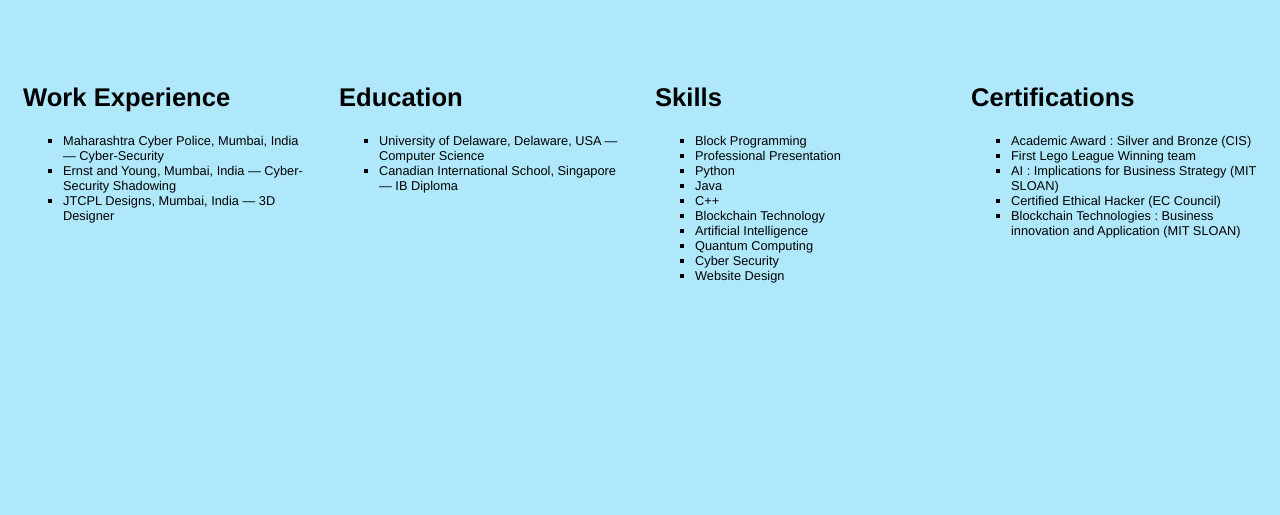
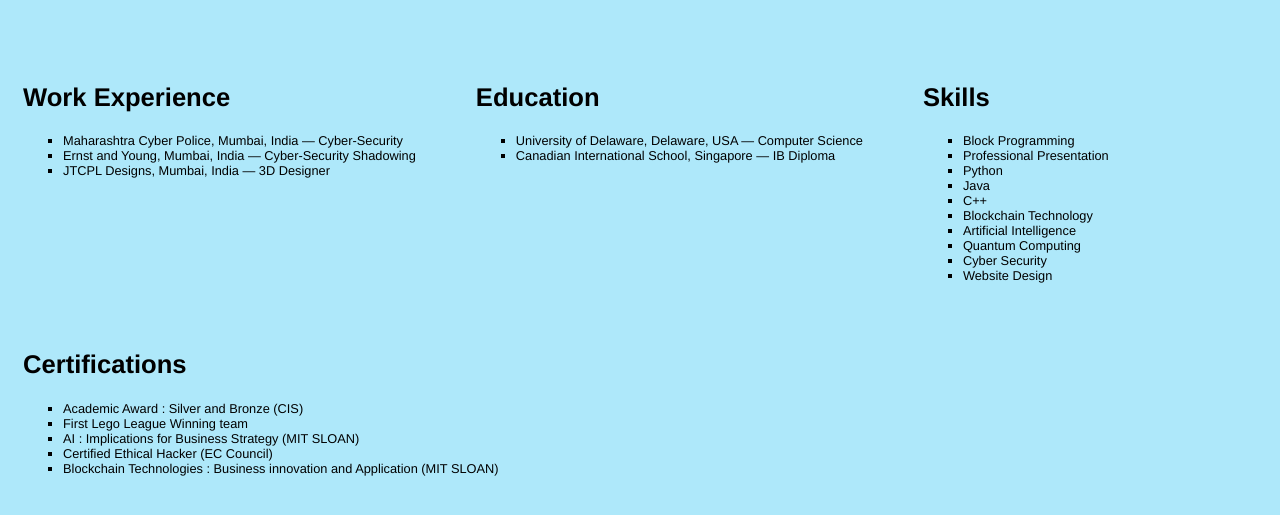
Before and after one commit to I-c-e-m-a-n/Resume, a plain HTML site: page index.html in a window 1280 px wide. Shown: the part 149-664 px from the top of the page. Drawn offline with Linux system fonts and the light colour scheme.

Commit message:
Update index.html

```diff
--- a/index.html
+++ b/index.html
@@ -11,10 +11,10 @@
     <body class = "light-theme">
         <div class="col-10"></div>
         <div class = "header">
-            <div class="col-10"><h1 style="font-size:4vw;">Guru Nayak - Resume</h1></div>
+            <div class="col-12"><h1 style="font-size:4vw;">Guru Nayak - Resume</h1></div>
         </div>
          <div class="row-1">
-            <div class="col-3">
+            <div class="col-eighth">
                 <h2 style="font-size:2vw;">Work Experience</h2>
                 <ul>
                     <li style="font-size:1vw;">Maharashtra Cyber Police, Mumbai, India — Cyber-Security</li>
@@ -22,14 +22,18 @@
                     <li style="font-size:1vw;">JTCPL Designs, Mumbai, India — 3D Designer</li>
                   </ul>
                 </div>
-            <div class="col-3">
+            <div class="col-eighth"></div>
+
+            <div class="col-eighth">
                 <h2 style="font-size:2vw;">Education</h2>
                 <ul>
                     <li style="font-size:1vw;">University of Delaware, Delaware, USA — Computer Science</li>
                     <li style="font-size:1vw;">Canadian International School, Singapore — IB Diploma</li>
                   </ul>
                 </div>
-            <div class="col-3">
+            <div class="col-eighth"></div>
+
+            <div class="col-eighth">
                 <h2 style="font-size:2vw;">Skills</h2>
                 <ul>
                     <li style="font-size:1vw;">Block Programming</li>
@@ -44,7 +48,9 @@
                     <li style="font-size:1vw;">Website Design</li>
                   </ul>
                 </div>
-            <div class="col-3">
+            <div class="col-eighth"></div>
+
+            <div class="col-eighth">
                 <h2 style="font-size:2vw;">Certifications</h2>
                 <ul>
                     <li style="font-size:1vw;">Academic Award : Silver and Bronze (CIS)</li>
@@ -54,6 +60,8 @@
                     <li style="font-size:1vw;">Blockchain Technologies : Business innovation and Application (MIT SLOAN)</li>
                   </ul>
                 </div>
+            <div class="col-eighth"></div>
+
             <div class="col-12"> </div>
         </div>
         <div>
```
